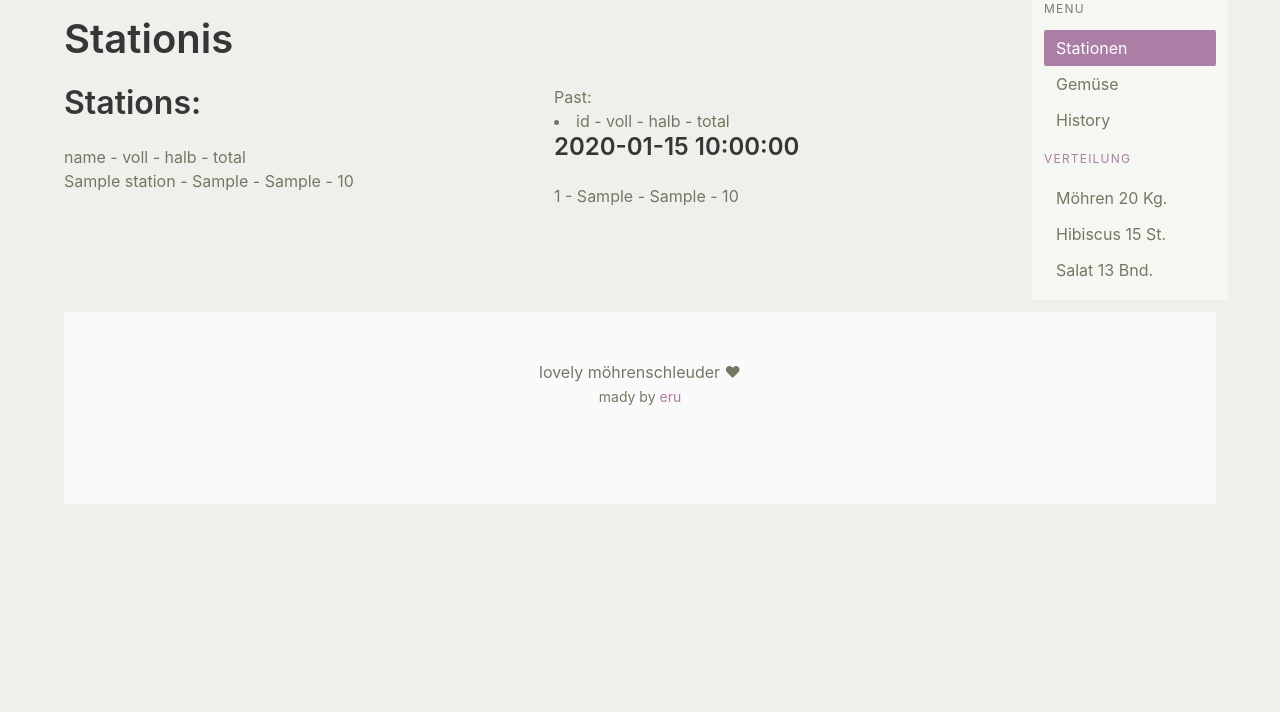
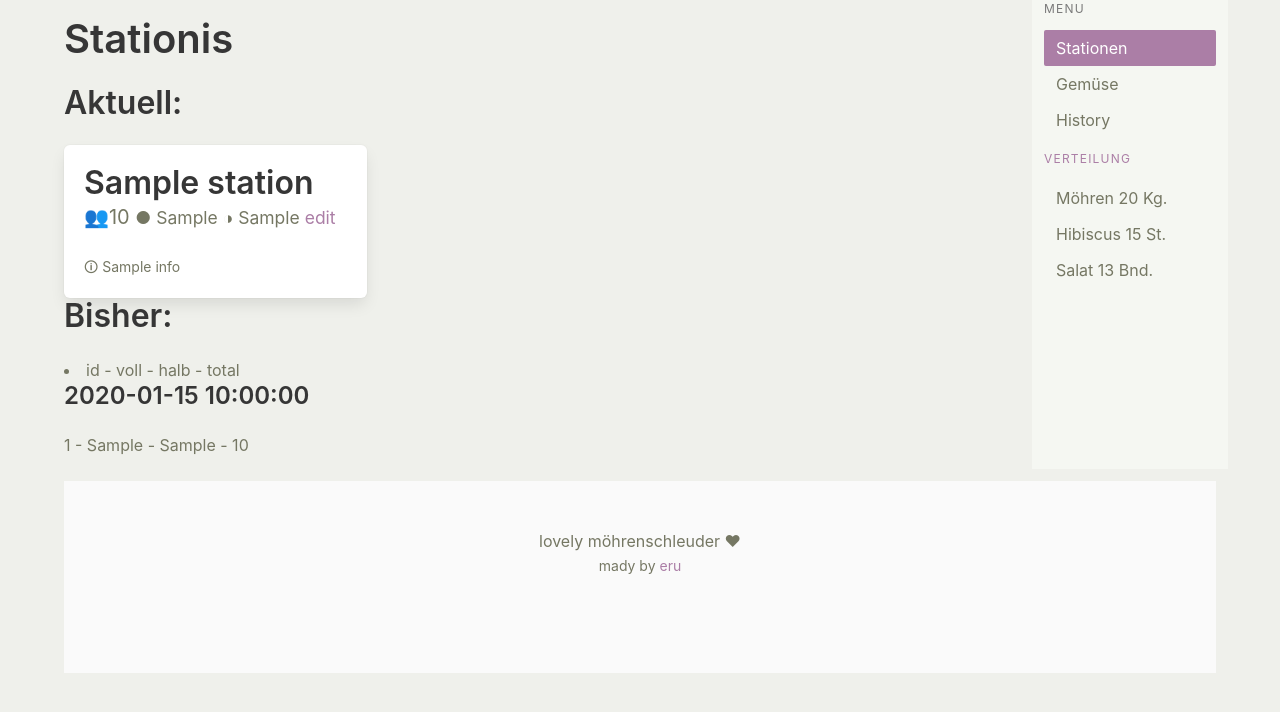
Before and after one commit to iameru/mschleuder, a Flask app: template ms/templates/stations/stations.html in a window 1280 px wide. Shown: the top 712 px of the page. Run offline with Flask 2, Linux system fonts and the light colour scheme; the template is opened without the code that fills it: most values are stand-ins (such as "Sample title", 1, 10 or a date in 2020).

Commit message:
added js for toggling hidden and  stationlayout

```diff
--- /dev/null
+++ b/ms/static/customisation.css
@@ -0,0 +1,2 @@
+
+.expand {display:none;}
--- a/ms/templates/base.html
+++ b/ms/templates/base.html
@@ -8,6 +8,10 @@
     <link rel="stylesheet"
           type="text/css"
           href="{{ url_for('static', filename='style.css') }}"
+          >
+    <link rel="stylesheet"
+          type="text/css"
+          href="{{ url_for('static', filename='customisation.css') }}"
           >
     <title>
       Möhrenschleuder
@@ -44,8 +48,8 @@
 </div>
 
 {% block scripts %}{% endblock %}
+<script>
 {# BULMA CSS close notifications #}
-<script>
 document.addEventListener('DOMContentLoaded', () => {
   (document.querySelectorAll('.notification .delete') || []).forEach(($delete) => {
     const $notification = $delete.parentNode;
@@ -55,6 +59,10 @@ document.addEventListener('DOMContentLoaded', () => {
     });
   });
 });
+{# simple toggle for display:none #}
+function expand(e) {
+        document.getElementById(e).classList.toggle('expand');
+}
 </script>
 
 
--- a/ms/templates/stations/stations.html
+++ b/ms/templates/stations/stations.html
@@ -3,19 +3,51 @@
 
 {% block content %}
 
-<div class="columns">
-<div class="column">
- <h3 class="title">Stations:</h3>
-<ul>
-  <li>name - voll - halb - total</li>
-  {% for station in stations.current %}
-  <li>{{ station.name }} - {{ station.members_full }} - {{ station.members_half }} - {{ station.members_full + station.members_half }} </li>
+<div class="rows">
+<div class="row">
+
+ <h3 class="title">Aktuell:</h3>
+
+
+<div class="columns is-multiline">
+{% for station in stations.current %}
+ <div class="column is-4" id="{{station.order}}">
+  <div class="box">
+
+     <p class="title">
+       {{ station.name }}
+     </p>
+     <p class="subtitle">
+       👥{{ station.members_full + station.members_half }}
+       <small>
+       ● {{ station.members_full }}
+       ◑ {{station.members_half }}
+       </small>
+       <small><a class="" onClick="expand('expandstation{{station.id}}')">edit</a></small>
+    </p>
+
+    <p>
+      <small>🛈 {{ station.info }} </small>
+    </p>
+
+    {# Hidden ELement for Editing #}
+    <div class="expand" id="expandstation{{station.id}}">
+    ● {{ station.members_full }}
+    ◑ {{station.members_half }}
+      {{station.info}}
+    </div>
+
+   </div>
+  </div>
   {% endfor %}
-</ul>
 </div>
 
-<div class="column">
-Past:
+</div>
+
+
+
+<div class="row">
+        <h3 class="title">Bisher:</h3>
 <li>id - voll - halb - total
 {% for event in stations.historical %}
   <h4 class="title is-4">{{event.date}}</h4>
```
Also changed, not shown: ms/dev.md (+6 -6 lines).
